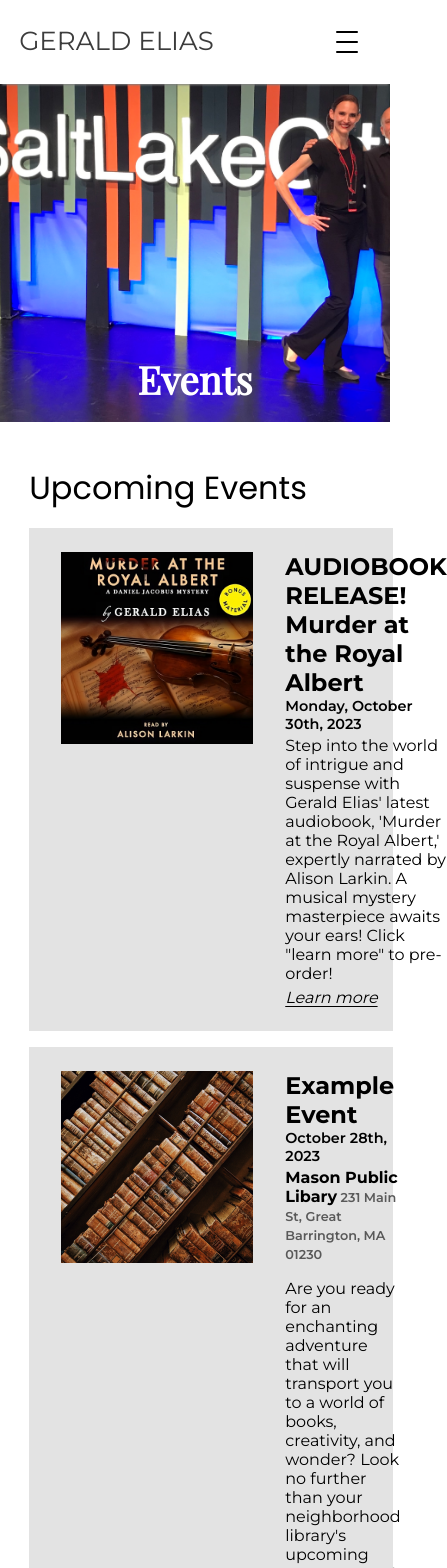
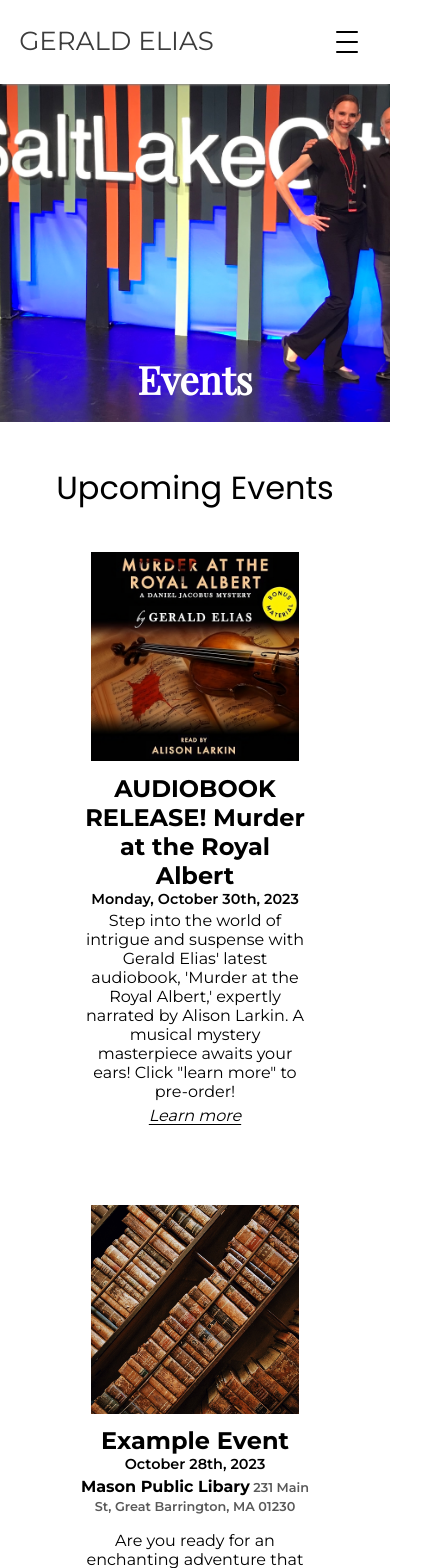
Before and after one commit to konstantinstanmeyer/gerald-elias-new, a Next.js app: page /events in a window 390 px wide. Shown: the top 1568 px of the page, 447 px wide, since content can reach past the window. Built offline with nearby package versions, Linux system fonts and the light colour scheme; a web font is replaced by a local one.

Commit message:
mobile events card functionality

```diff
--- a/app/globals.css
+++ b/app/globals.css
@@ -687,7 +687,7 @@ textarea:focus, input:focus{
   /* align-items: center; */
   font-family:var(--font-montserrat);
   font-weight: 400;
-  background-color: rgb(227, 227, 227);
+  /* background-color: rgb(239, 239, 239); */
   padding-top: 1.5rem;
   padding-bottom: 1.5rem;
   padding-left: 1rem;
@@ -696,7 +696,7 @@ textarea:focus, input:focus{
   margin-top: 1rem;
   height: fit-content;
   position: relative;
-  width: 100%;
+  width: 100% - 2rem;
 }
 
 #events{
@@ -932,6 +932,11 @@ textarea:focus, input:focus{
   margin-bottom: 2rem;
   margin-left: 2rem;
   margin-right: 2rem;
+}
+
+#events-list {
+  position: relative;
+  width: 80%;
 }
 
 #dev-credits {
@@ -1402,6 +1407,38 @@ textarea:focus, input:focus{
   #contact-form {
     width: 70%;
   }
+
+  #events-container > h2 {
+    text-align: center;
+  }
+
+  .events-list {
+    display: flex;
+    flex-direction: column;
+    align-items: center;
+    text-align: center;
+    /* justify-content: center; */
+  }
+
+  .event-card{
+    flex-direction: column;
+    align-items: center;
+    width: 70%;
+  }
+
+  .event-card img {
+    height: 100%;
+    width: 100%;
+    /* margin-bottom: 0.3rem; */
+  }
+
+  .event-image-container{
+    height: unset;
+    margin: unset;
+    width: 90%;
+    aspect-ratio: 1 / 1;
+    margin-bottom: 0.8rem;
+  }
 }
 
 @media (min-width: 751px) {
```
